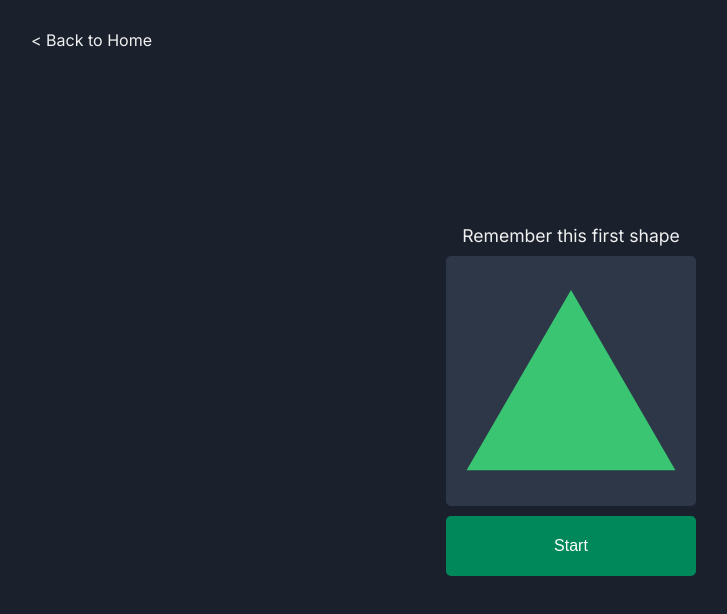
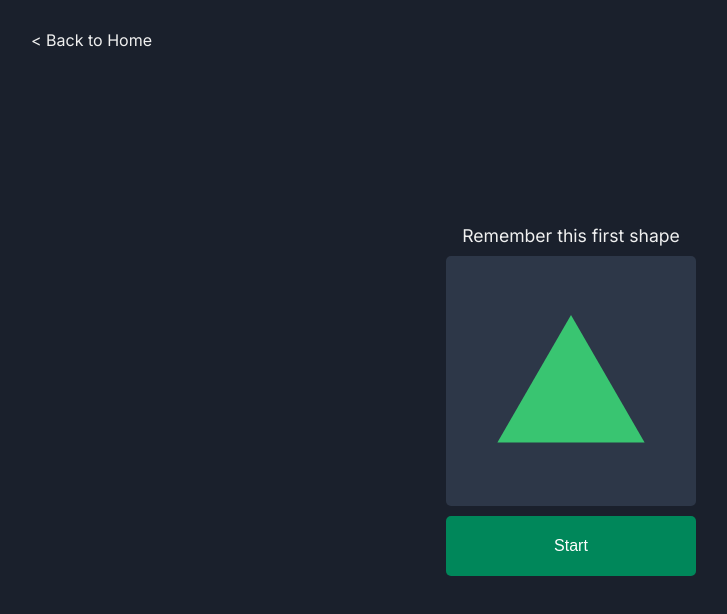
Before and after one commit to RaindyHardian/mini-brain-games, a React (Create React App) app: page /speed-match in a window 1280 px wide. Shown: the top 614 px of the page, without its empty margins (69-796 px from the left). Built offline with nearby package versions, Linux system fonts and the light colour scheme.

Commit message:
chore: change speedmatch image as component

```diff
--- /dev/null
+++ b/src/components/SpeedMatch/Circle.js
@@ -0,0 +1,17 @@
+import React from 'react';
+
+const Circle = () => {
+  return (
+    <svg
+      width="150"
+      height="150"
+      viewBox="0 0 150 150"
+      fill="none"
+      xmlns="http://www.w3.org/2000/svg"
+    >
+      <circle cx="75" cy="75" r="75" fill="#FB3E3E" />
+    </svg>
+  );
+};
+
+export default Circle;
--- /dev/null
+++ b/src/components/SpeedMatch/Pentagon.js
@@ -0,0 +1,20 @@
+import React from 'react';
+
+const Pentagon = () => {
+  return (
+    <svg
+      width="144"
+      height="136"
+      viewBox="0 0 144 136"
+      fill="none"
+      xmlns="http://www.w3.org/2000/svg"
+    >
+      <path
+        d="M72 0L143.329 51.8237L116.084 135.676H27.9161L0.670761 51.8237L72 0Z"
+        fill="#6A2CEE"
+      />
+    </svg>
+  );
+};
+
+export default Pentagon;
--- /dev/null
+++ b/src/components/SpeedMatch/Picture.js
@@ -0,0 +1,7 @@
+import React from 'react';
+
+const Picture = React.forwardRef(({ children }, ref) => {
+  return <div ref={ref}>{children}</div>;
+});
+
+export default Picture;
--- /dev/null
+++ b/src/components/SpeedMatch/Square.js
@@ -0,0 +1,17 @@
+import React from 'react';
+
+const Square = () => {
+  return (
+    <svg
+      width="150"
+      height="150"
+      viewBox="0 0 150 150"
+      fill="none"
+      xmlns="http://www.w3.org/2000/svg"
+    >
+      <rect width="150" height="150" fill="#FFD952" />
+    </svg>
+  );
+};
+
+export default Square;
--- /dev/null
+++ b/src/components/SpeedMatch/Triangle.js
@@ -0,0 +1,17 @@
+import React from 'react';
+
+const Triangle = () => {
+  return (
+    <svg
+      width="148"
+      height="128"
+      viewBox="0 0 148 128"
+      fill="none"
+      xmlns="http://www.w3.org/2000/svg"
+    >
+      <path d="M74 0L147.612 127.5H0.38784L74 0Z" fill="#39C571" />
+    </svg>
+  );
+};
+
+export default Triangle;
--- a/src/features/SpeedMatch/SpeedMatch.js
+++ b/src/features/SpeedMatch/SpeedMatch.js
@@ -1,22 +1,27 @@
-import React, { useState, useRef } from "react";
-import "./speedmatch.css";
+import React, { useState, useRef } from 'react';
+import Circle from '../../components/SpeedMatch/Circle';
+import Pentagon from '../../components/SpeedMatch/Pentagon';
+import Picture from '../../components/SpeedMatch/Picture';
+import Square from '../../components/SpeedMatch/Square';
+import Triangle from '../../components/SpeedMatch/Triangle';
+import './speedmatch.css';
 
 const shape = [
   {
-    type: "square",
-    picture: "/square-yellow.svg",
+    type: 'square',
+    component: <Square />,
   },
   {
-    type: "triangle",
-    picture: "/triangle-green.svg",
+    type: 'triangle',
+    component: <Triangle />,
   },
   {
-    type: "circle",
-    picture: "/ellipse-red.svg",
+    type: 'circle',
+    component: <Circle />,
   },
   {
-    type: "pentagon",
-    picture: "/pentagon-purple.svg",
+    type: 'pentagon',
+    component: <Pentagon />,
   },
 ];
 
@@ -33,31 +38,31 @@ const SpeedMatch = () => {
     if (question.current.type === question.previous.type) {
       if (userAnswer) {
         // user correct
-        refWrapperNotif.current.classList.add("speedmatch___wrapper_true");
+        refWrapperNotif.current.classList.add('speedmatch___wrapper_true');
         setTimeout(() => {
-          refWrapperNotif.current.classList.remove("speedmatch___wrapper_true");
+          refWrapperNotif.current.classList.remove('speedmatch___wrapper_true');
         }, 700);
       } else {
-        refWrapperNotif.current.classList.add("speedmatch___wrapper_false");
+        refWrapperNotif.current.classList.add('speedmatch___wrapper_false');
         setTimeout(() => {
           refWrapperNotif.current.classList.remove(
-            "speedmatch___wrapper_false"
+            'speedmatch___wrapper_false'
           );
         }, 700);
       }
     } else {
       if (userAnswer) {
         // user false
-        refWrapperNotif.current.classList.add("speedmatch___wrapper_false");
+        refWrapperNotif.current.classList.add('speedmatch___wrapper_false');
         setTimeout(() => {
           refWrapperNotif.current.classList.remove(
-            "speedmatch___wrapper_false"
+            'speedmatch___wrapper_false'
           );
         }, 700);
       } else {
-        refWrapperNotif.current.classList.add("speedmatch___wrapper_true");
+        refWrapperNotif.current.classList.add('speedmatch___wrapper_true');
         setTimeout(() => {
-          refWrapperNotif.current.classList.remove("speedmatch___wrapper_true");
+          refWrapperNotif.current.classList.remove('speedmatch___wrapper_true');
         }, 700);
       }
     }
@@ -69,7 +74,7 @@ const SpeedMatch = () => {
       setIsFirstPlay(false);
     }
 
-    refPicture.current.classList.add("speedmatch__picture");
+    refPicture.current.classList.add('speedmatch__picture');
 
     const newQuestion = shape[Math.floor(Math.random() * 4)];
     const prevQuestion = question.current;
@@ -81,7 +86,7 @@ const SpeedMatch = () => {
       });
     }, 300);
     setTimeout(() => {
-      refPicture.current.classList.remove("speedmatch__picture");
+      refPicture.current.classList.remove('speedmatch__picture');
     }, 700);
   };
 
@@ -90,16 +95,11 @@ const SpeedMatch = () => {
       <div className="speedmatch__wrapper" ref={refWrapperNotif}>
         <div className="speedmatch__hint">
           {!isFirstPlay
-            ? "Is it the same figure as before?"
-            : "Remember this first shape"}
+            ? 'Is it the same figure as before?'
+            : 'Remember this first shape'}
         </div>
         <div className="speedmatch__question">
-          <img
-            src={question.current.picture}
-            alt={question.current.type}
-            ref={refPicture}
-            className="speedmatch__picture_size"
-          />
+          <Picture children={question.current.component} ref={refPicture} />
         </div>
         <div className="speedmatch__button_wrap">
           {!isFirstPlay ? (
```
